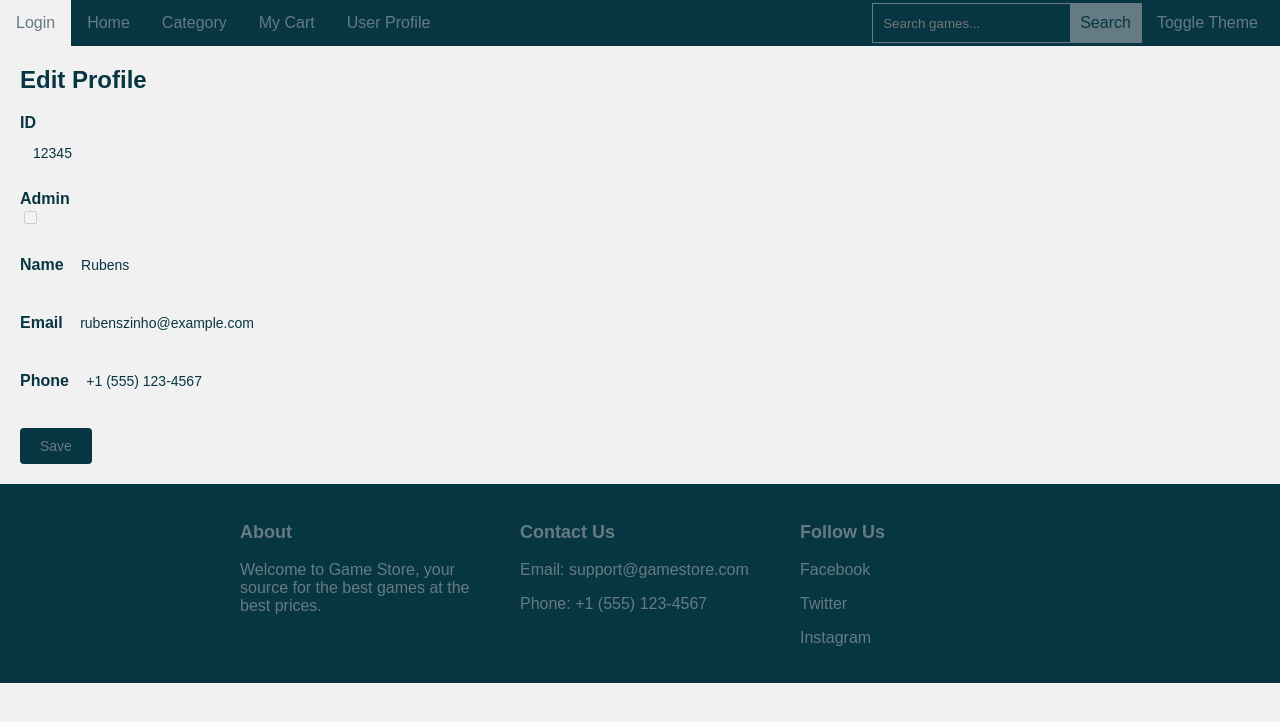
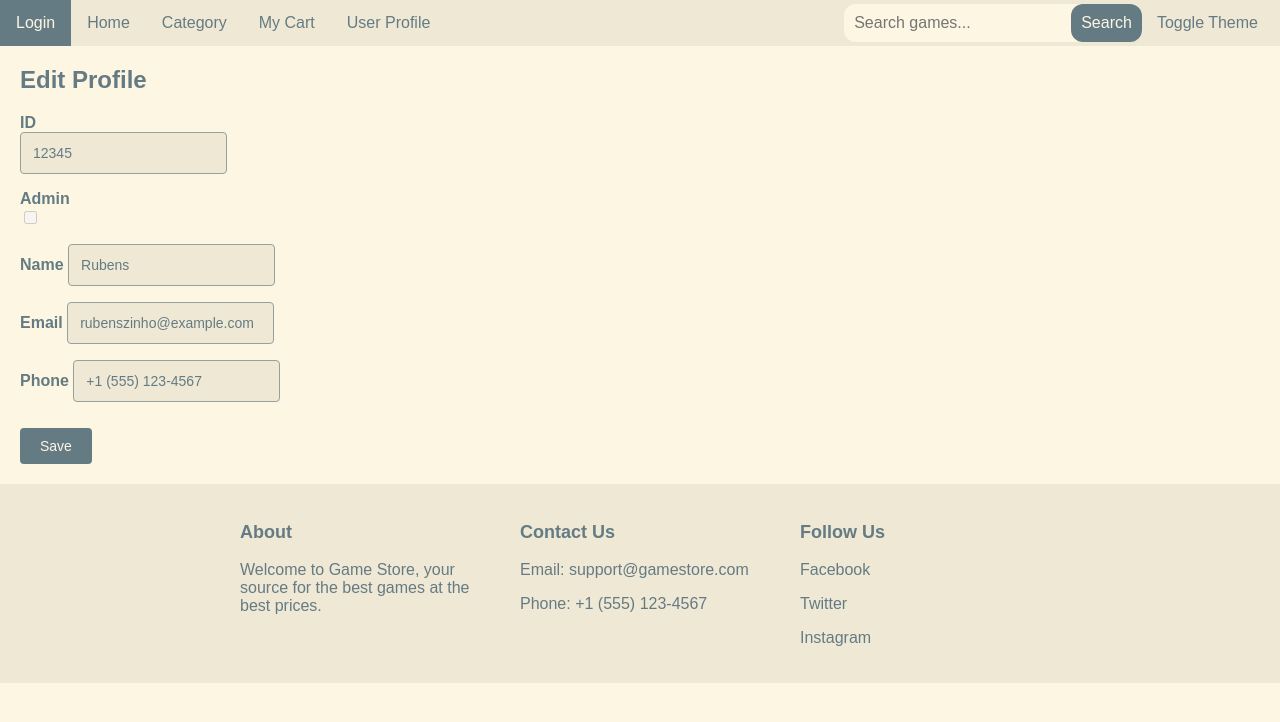
Before and after one commit to rubenszinho/gamestore, a plain HTML site: page pages/edit-profile.html in a window 1280 px wide. Drawn offline with Linux system fonts and the light colour scheme; no server answers.

Commit message:
improved theme

```diff
--- a/script.js
+++ b/script.js
@@ -147,15 +147,16 @@ async function populateHomePage() {
   }
 }
 
-let currentTheme = "default";
+let currentTheme = "light";
 
 function toggleTheme() {
-  const themeOrder = ["default", "solarized", "light", "dark"];
+  const themeOrder = ["light", "dark"];
   let index = themeOrder.indexOf(currentTheme);
   index = (index + 1) % themeOrder.length;
   currentTheme = themeOrder[index];
 
   document.documentElement.setAttribute("data-theme", currentTheme);
+  document.querySelector('#theme-toggle')?.setAttribute('aria-label', currentTheme);
 }
 
 function onSearchClick() {
--- a/styles/Buttons.css
+++ b/styles/Buttons.css
@@ -1,6 +1,6 @@
 .button {
-    background-color: var(--navbar-color);
-    color: var(--text-color);
+    background-color: var(--button-background-color);
+    color: var(--button-text-color);
     border: none;
     padding: 10px 20px;
     font-size: 14px;
@@ -12,8 +12,7 @@
 }
 
 .button:hover {
-    background-color: var(--navbar-hover-color);
-    color: var(--navbar-hover-text-color);
+    background-color: var(--accent-color);
 }
 
 .button:active {
--- a/styles/Carousel.css
+++ b/styles/Carousel.css
@@ -1,6 +1,6 @@
 .carousel-container {
     position: relative;
-    border-radius: 25px;
+    border-radius: 15px;
     width: 100%;
     overflow: hidden;
 }
@@ -16,14 +16,13 @@
     transform: translateY(-50%);
     width: 50px;
     height: 50px;
-    background-color: #fff;
+    background-color: var(--button-background-color);
     border: none;
     border-radius: 50%;
     font-size: 20px;
     cursor: pointer;
     z-index: 1;
-    color: var(--text-color);
-    background-color: var(--background-color);
+    color: var(--button-text-color);
 }
 
 .carousel-button--left {
@@ -35,12 +34,10 @@
 }
 
 .banner {
-    color: var(--navbar-color);
     margin-right: 0;
     flex: 0 0 calc(100%);
     height: 500px;
     background-size: cover;
-    background-color: #ddd;
 }
 
 .banner__game-name {
@@ -48,8 +45,8 @@
     bottom: 10px;
     left: 10px;
     padding: 5px 10px;
-    background-color: rgba(0, 0, 0, 0.7);
-    color: #fff;
+    background-color: var(--background-highlight-color);
+    color: var(--text-color);
     font-size: 1.1rem;
     font-weight: bold;
     border-radius: 5px;
--- a/styles/Footer.css
+++ b/styles/Footer.css
@@ -1,6 +1,6 @@
 footer {
-    background-color: var(--footer-color);
-    color: var(--footer-text-color);
+    background-color: var(--background-highlight-color);
+    color: var(--text-color);
     padding: 20px;
 }
 
@@ -21,7 +21,7 @@ footer {
 
 .footer-section p,
 .footer-section a {
-    color: var(--footer-text-color);
+    color: var(--text-color);
     text-decoration: none;
 }
 
--- a/styles/Form.css
+++ b/styles/Form.css
@@ -9,7 +9,7 @@
     border-radius: 4px;
     padding: 12px;
     font-size: 14px;
-    color: var(--card-text-color);
+    color: var(--text-color);
     width: 150px;
 }
 
@@ -20,7 +20,7 @@
     border-radius: 4px;
     padding: 12px;
     font-size: 14px;
-    color: var(--card-text-color);
+    color: var(--text-color);
     width: 250;
 }
 
@@ -30,13 +30,13 @@
     border-radius: 4px;
     padding: 12px;
     font-size: 14px;
-    color: var(--card-text-color);
+    color: var(--text-color);
     width: 250;
 }
 
 .edit-profile-form:focus {
     outline: none;
-    border-color: var(--accent-color);
+    border-color: var(--background-highlight-color);
 }
 
 .edit-profile-form label {
@@ -51,7 +51,7 @@
     max-width: 400px;
     margin: 50px auto;
     padding: 30px;
-    background-color: #ffffff;
+    background-color: var(--card-background-color);
     border-radius: 10px;
     box-shadow: 0px 2px 8px rgba(0, 0, 0, 0.1);
 }
@@ -68,7 +68,10 @@
 
 .auth-form input {
     padding: 10px;
-    border: 1px solid #cccccc;
+    border: 0;
+    font-size: 14px;
+    color: var(--text-color);
+    background-color: var(--background-color);
     border-radius: 5px;
 }
 
--- a/styles/GameCard.css
+++ b/styles/GameCard.css
@@ -38,16 +38,16 @@
     overflow: hidden;
     text-overflow: ellipsis;
     white-space: normal;
-    color: var(--card-text-color);
+    color: var(--text-color);
 }
 
 .game-card__price {
     font-weight: bold;
-    color: var(--card-price-text-color);
+    color: var(--accent-color);
     position: absolute;
     bottom: 5px;
-    left: 10px;
-    background-color: rgba(0, 0, 0, 0.8);
+    left: 5px;
+    background-color: var(--card-background-color);
     padding: 5px 8px;
     border-radius: 5px;
     backdrop-filter: blur(5px);
--- a/styles/MyCart.css
+++ b/styles/MyCart.css
@@ -32,11 +32,11 @@
 .cart-item-price {
     font-size: 16px;
     font-weight: bold;
-    color: var(--card-price-text-color);
+    color: var(--accent-color);
 }
 
 .cart-item-remove {
-    background-color: var(--accent-color);
+    background-color: var(--background-highlight-color);
     color: #fff;
     border: none;
     cursor: pointer;
--- a/styles/Navbar.css
+++ b/styles/Navbar.css
@@ -2,7 +2,7 @@
     display: flex;
     justify-content: space-between;
     align-items: center;
-    background-color: var(--navbar-color);
+    background-color: var(--background-highlight-color);
 }
 
 .navbar .nav-items {
@@ -18,15 +18,15 @@
 }
 
 .navbar a:hover {
-    background-color: var(--navbar-hover-color);
-    color: var(--navbar-hover-text-color);
+    background-color: var(--text-color);
+    color: var(--background-color);
 }
 
 .theme-toggle {
     padding-left: 15px;
     background: none;
     border: none;
-    color: var(--text);
+    color: var(--text-color);
     font-size: 16px;
     cursor: pointer;
     margin-right: 16px;
@@ -35,17 +35,18 @@
 .search-container {
     display: flex;
     align-items: center;
-    background-color: var(--navbar-color);
-    border-radius: 0;
-    border: 1px solid var(--text-color);
+    background-color: var(--background-color);
+    border-radius: 12px;
     margin-left: auto;
 }
 
 .search-input {
     border: none;
+    border-radius: 12px;
     outline: none;
-    background-color: var(--navbar-color);
+    background-color: var(--background-color);
     color: var(--text-color);
+    font-size: 16px;
     padding: 10px;
     width: 100%;
 }
@@ -53,7 +54,8 @@
 .search-button {
     background-color: var(--text-color);
     border: none;
-    color: var(--navbar-color);
+    border-radius: 12px;
+    color: var(--background-color);
     cursor: pointer;
     font-size: 16px;
     padding: 10px;
--- a/styles/globals.css
+++ b/styles/globals.css
@@ -12,69 +12,63 @@
 
 /* Dark theme */
 :root {
-    --background-color: #F1F1F1;
-    --title-color: #073642;
-    --text-color: #657b83;
-    --accent-color: #268bd2;
-    --navbar-color: #073642;
-    --navbar-hover-color: #F1F1F1;
-    --navbar-hover-text-color: #657b83;
-    --card-background-color: #F1F1F1;
-    --card-border-color: #F1F1F1;
-    --card-text-color: #073642;
-    --card-price-text-color: #657b83;
-    --footer-color: #073642;
-    --footer-text-color: #657b83;
+    /* Solarized colorscheme */
+    --base03:    #002b36;
+    --base02:    #073642;
+    --base01:    #586e75;
+    --base00:    #657b83;
+    --base0:     #839496;
+    --base1:     #93a1a1;
+    --base2:     #eee8d5;
+    --base3:     #fdf6e3;
+    --yellow:    #b58900;
+    --orange:    #cb4b16;
+    --red:       #dc322f;
+    --magenta:   #d33682;
+    --violet:    #6c71c4;
+    --blue:      #268bd2;
+    --cyan:      #2aa198;
+    --green:     #859900;
+
+    --background-color: var(--base3);
+    --background-highlight-color: var(--base2);
+    --title-color: var(--base00);
+    --text-color: var(--base00);
+    --button-background-color: var(--base00);
+    --button-text-color: var(--base3);
+    --accent-color: var(--violet);
+    --navbar-hover-color: var(--base1);
+    --navbar-hover-text-color: var(--base3);
+    --card-background-color: var(--base2);
+    --card-border-color: var(--base1);
 }
 
-/* Light theme */
-[data-theme="solarized"] {
-    --background-color: #fdf6e3;
-    --title-color: #839496;
-    --text-color: #657b83;
-    --accent-color: #268bd2;
-    --navbar-color: #eee8d5;
-    --navbar-hover-color: #fdf6e3;
-    --navbar-hover-text-color: #657b83;
-    --card-background-color: #eee8d5;
-    --card-border-color: #93a1a1;
-    --card-text-color: #657b83;
-    --card-price-text-color: #657b83;
-    --footer-color: #eee8d5;
-    --footer-text-color: #839496;
-}
-
-/* Solarized theme */
 [data-theme="light"] {
-    --background-color: #073642;
-    --title-color: #839496;
-    --text-color: #839496;
-    --accent-color: #268bd2;
-    --navbar-color: #002b36;
-    --navbar-hover-color: #073642;
-    --navbar-hover-text-color: #839496;
-    --card-background-color: #002b36;
-    --card-border-color: #586e75;
-    --card-text-color: #839496;
-    --card-price-text-color: #657b83;
-    --footer-color: #002b36;
-    --footer-text-color: #839496;
+    --background-color: var(--base3);
+    --background-highlight-color: var(--base2);
+    --title-color: var(--base00);
+    --text-color: var(--base00);
+    --button-background-color: var(--base00);
+    --button-text-color: var(--base3);
+    --accent-color: var(--violet);
+    --navbar-hover-color: var(--base1);
+    --navbar-hover-text-color: var(--base3);
+    --card-background-color: var(--base2);
+    --card-border-color: var(--base1);
 }
 
 [data-theme="dark"] {
-    --background-color: #002b36;
-    --title-color: #839496;
-    --text-color: #839496;
-    --accent-color: #268bd2;
-    --navbar-color: #073642;
-    --navbar-hover-color: #002b36;
-    --navbar-hover-text-color: #839496;
-    --card-background-color: #073642;
-    --card-border-color: #586e75;
-    --card-text-color: #839496;
-    --card-price-text-color: #657b83;
-    --footer-color: #073642;
-    --footer-text-color: #839496;
+    --background-color: var(--base03);
+    --background-highlight-color: var(--base02);
+    --title-color: var(--base0);
+    --text-color: var(--base0);
+    --button-background-color: var(--base0);
+    --button-text-color: var(--base03);
+    --accent-color: var(--violet);
+    --navbar-hover-color: var(--base01);
+    --navbar-hover-text-color: var(--base03);
+    --card-background-color: var(--base02);
+    --card-border-color: var(--base01);
 }
 
 body {
```
Also changed, not shown: pages/index.html (+1 -1 lines).
